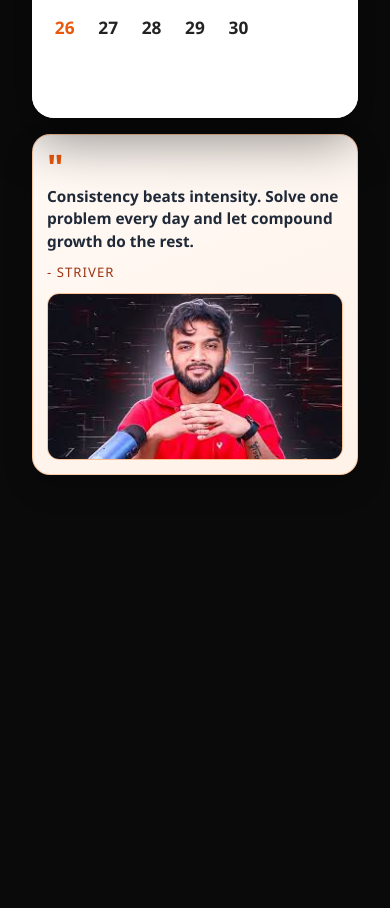
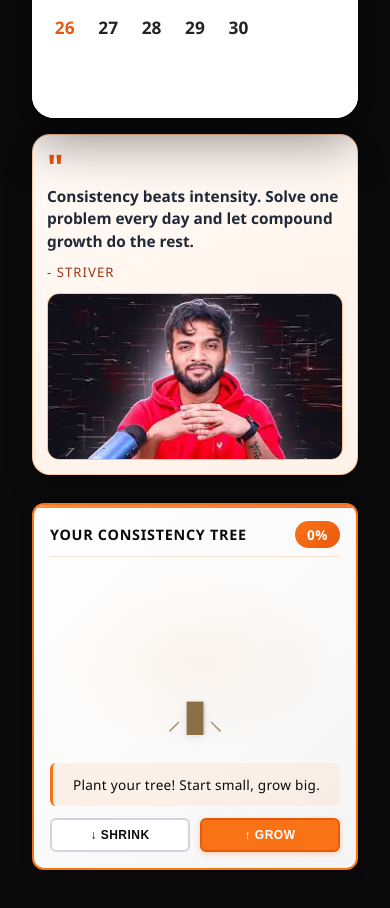
Before and after one commit to RSAgr/toughTUF, a React (Vite) app: page / in a window 390 px wide. Shown: the part 960-1868 px from the top of the page. Before the commit the page ends 1479 px from the top, so only its background shows below. Built offline with nearby package versions, Linux system fonts and the light colour scheme.

Commit message:
tree is not beatiful

```diff
--- a/src/components/Calendar.jsx
+++ b/src/components/Calendar.jsx
@@ -1,6 +1,7 @@
 import { useEffect, useMemo, useRef, useState } from "react";
 import CalendarGrid from "./CalendarGrid";
 import NotesPanel from "./NotesPanel";
+import ConsistencyTree from "./ConsistencyTree";
 import { addMonths, subMonths, format } from "date-fns";
 import "./Calender.css";
 
@@ -334,6 +335,7 @@ export default function Calendar() {
           </div>
         </div>
 
+        <div className="right-sidebar">
             <aside className="motivation-card">
               <p className="motivation-quote-mark">"</p>
               <p className="motivation-quote">
@@ -342,6 +344,8 @@ export default function Calendar() {
               <p className="motivation-author">- Striver</p>
               <img src="/striver.jpeg" alt="Striver" className="motivation-image" />
             </aside>
+            <ConsistencyTree />
+        </div>
       </div>
     </div>
   );
--- a/src/components/Calender.css
+++ b/src/components/Calender.css
@@ -192,6 +192,12 @@
 
 /* Two faces */
 .page-face {
+.right-sidebar {
+  display: flex;
+  flex-direction: column;
+  gap: 16px;
+  width: 280px;
+}
   width: 100%;
   backface-visibility: hidden;
   background: white;
@@ -676,6 +682,13 @@
   align-items: start;
 }
 
+.right-sidebar {
+  display: flex;
+  flex-direction: column;
+  gap: 16px;
+  width: 280px;
+}
+
 .motivation-card {
   background: linear-gradient(160deg, #fff9f5, #fff2e8);
   border: 1px solid rgba(249, 115, 22, 0.35);
@@ -1069,6 +1082,12 @@
     max-width: 480px;
     justify-self: center;
   }
+
+  .right-sidebar {
+    width: 100%;
+    max-width: 480px;
+    justify-self: center;
+  }
 }
 
 @media (max-width: 768px) {
--- /dev/null
+++ b/src/components/ConsistencyTree.css
@@ -0,0 +1,202 @@
+/* Consistency Tree Card */
+.consistency-card {
+  display: flex;
+  flex-direction: column;
+  gap: 16px;
+  padding: 20px;
+  background: linear-gradient(135deg, var(--tuf-white) 0%, #f5f5f5 100%);
+  border-radius: 12px;
+  border: 2px solid var(--tuf-orange);
+  box-shadow: 0 4px 12px rgba(0, 0, 0, 0.15);
+  position: relative;
+  overflow: hidden;
+}
+
+.consistency-card::before {
+  content: "";
+  position: absolute;
+  top: 0;
+  left: 0;
+  right: 0;
+  height: 3px;
+  background: linear-gradient(90deg, var(--tuf-orange), var(--tuf-orange-strong));
+  opacity: 0.8;
+}
+
+.consistency-header {
+  display: flex;
+  justify-content: space-between;
+  align-items: center;
+  padding-bottom: 8px;
+  border-bottom: 1px solid rgba(245, 127, 23, 0.2);
+}
+
+.consistency-header h3 {
+  margin: 0;
+  font-size: 1rem;
+  font-weight: 700;
+  color: var(--tuf-black);
+  text-transform: uppercase;
+  letter-spacing: 0.05em;
+}
+
+.consistency-level {
+  background: linear-gradient(135deg, var(--tuf-orange), var(--tuf-orange-strong));
+  color: var(--tuf-white);
+  padding: 4px 12px;
+  border-radius: 20px;
+  font-size: 0.85rem;
+  font-weight: 600;
+  letter-spacing: 0.04em;
+}
+
+/* Tree Visualization */
+.tree-visualization {
+  display: flex;
+  justify-content: center;
+  align-items: center;
+  padding: 20px 0;
+  background: radial-gradient(ellipse at center, rgba(245, 127, 23, 0.05) 0%, transparent 70%);
+  border-radius: 8px;
+  min-height: 200px;
+}
+
+.tree-svg {
+  width: 120px;
+  height: 180px;
+  filter: drop-shadow(0 2px 4px rgba(0, 0, 0, 0.1));
+}
+
+/* Tree Trunk */
+.tree-trunk {
+  fill: #8B6F47;
+  filter: drop-shadow(1px 1px 2px rgba(0, 0, 0, 0.2));
+}
+
+/* Tree Roots */
+.tree-root {
+  stroke: #8B6F47;
+  stroke-width: 2;
+  stroke-linecap: round;
+  opacity: 0.7;
+}
+
+/* Tree Foliage - grows in segments */
+.tree-foliage {
+  fill: var(--tuf-orange);
+  transition: opacity 0.4s ease-out;
+  filter: drop-shadow(2px 2px 3px rgba(0, 0, 0, 0.15));
+}
+
+/* Consistency Stats */
+.consistency-stats {
+  text-align: center;
+  padding: 12px;
+  background: rgba(245, 127, 23, 0.08);
+  border-radius: 6px;
+  border-left: 3px solid var(--tuf-orange);
+}
+
+.consistency-message {
+  margin: 0;
+  color: var(--tuf-black);
+  font-size: 0.9rem;
+  font-weight: 500;
+  letter-spacing: 0.02em;
+  line-height: 1.4;
+}
+
+/* Buttons */
+.consistency-buttons {
+  display: grid;
+  grid-template-columns: 1fr 1fr;
+  gap: 10px;
+}
+
+.btn-grow,
+.btn-shrink {
+  padding: 10px 14px;
+  border: 2px solid;
+  border-radius: 6px;
+  font-size: 0.85rem;
+  font-weight: 600;
+  letter-spacing: 0.04em;
+  text-transform: uppercase;
+  cursor: pointer;
+  transition: all 0.2s ease;
+  display: flex;
+  align-items: center;
+  justify-content: center;
+  gap: 6px;
+}
+
+.btn-grow {
+  background: var(--tuf-orange);
+  color: var(--tuf-white);
+  border-color: var(--tuf-orange-strong);
+  box-shadow: 0 2px 6px rgba(245, 127, 23, 0.3);
+}
+
+.btn-grow:hover {
+  background: var(--tuf-orange-strong);
+  transform: translateY(-2px);
+  box-shadow: 0 4px 12px rgba(245, 127, 23, 0.4);
+}
+
+.btn-grow:active {
+  transform: translateY(0);
+  box-shadow: 0 2px 4px rgba(245, 127, 23, 0.3);
+}
+
+.btn-shrink {
+  background: var(--tuf-white);
+  color: var(--tuf-black);
+  border-color: #d1d5db;
+}
+
+.btn-shrink:hover {
+  background: #f3f4f6;
+  border-color: #9ca3af;
+  transform: translateY(-2px);
+}
+
+.btn-shrink:active {
+  transform: translateY(0);
+}
+
+/* Responsive */
+@media (max-width: 1024px) {
+  /* Removed broken media query section */
+}
+
+@media (max-width: 768px) {
+  .consistency-card {
+    margin-top: 12px;
+    padding: 16px;
+    gap: 12px;
+  }
+
+  .consistency-header h3 {
+    font-size: 0.9rem;
+  }
+
+  .tree-visualization {
+    min-height: 160px;
+    padding: 16px 0;
+  }
+
+  .tree-svg {
+    width: 100px;
+    height: 150px;
+  }
+
+  .consistency-message {
+    font-size: 0.85rem;
+  }
+
+  .btn-grow,
+  .btn-shrink {
+    padding: 8px 12px;
+    font-size: 0.75rem;
+  }
+}
--- /dev/null
+++ b/src/components/ConsistencyTree.jsx
@@ -0,0 +1,91 @@
+import { useState, useEffect } from "react";
+import "./ConsistencyTree.css";
+
+export default function ConsistencyTree() {
+  const [treeHeight, setTreeHeight] = useState(0);
+
+  // Load tree height from localStorage on mount
+  useEffect(() => {
+    const saved = localStorage.getItem("treeHeight");
+    if (saved) {
+      setTreeHeight(Math.max(0, Math.min(100, parseInt(saved, 10))));
+    }
+  }, []);
+
+  // Save to localStorage whenever tree height changes
+  useEffect(() => {
+    localStorage.setItem("treeHeight", String(treeHeight));
+  }, [treeHeight]);
+
+  const grow = () => {
+    setTreeHeight((prev) => Math.min(100, prev + 10));
+  };
+
+  const shrink = () => {
+    setTreeHeight((prev) => Math.max(0, prev - 10));
+  };
+
+  // Calculate tree segments (0-10 levels)
+  const segments = Math.floor(treeHeight / 10);
+  const percentage = (treeHeight % 10) * 10;
+
+  return (
+    <div className="consistency-card">
+      <div className="consistency-header">
+        <h3>Your Consistency Tree</h3>
+        <span className="consistency-level">{treeHeight}%</span>
+      </div>
+
+      <div className="tree-visualization">
+        <svg className="tree-svg" viewBox="0 0 120 180" xmlns="http://www.w3.org/2000/svg">
+          {/* Trunk - always visible */}
+          <rect className="tree-trunk" x="50" y="140" width="20" height="40" />
+
+          {/* Roots - always visible */}
+          <line className="tree-root" x1="40" y1="165" x2="30" y2="175" />
+          <line className="tree-root" x1="80" y1="165" x2="90" y2="175" />
+          <line className="tree-root" x1="60" y1="180" x2="55" y2="175" />
+          <line className="tree-root" x1="60" y1="180" x2="65" y2="175" />
+
+          {/* Foliage segments - grow from 0 to 10 levels */}
+          {[...Array(10)].map((_, i) => {
+            const isVisible = i < segments;
+            const radius = 45 - i * 4;
+            const yPos = 130 - i * 12;
+            const opacity = isVisible ? 1 : i === segments ? percentage / 100 : 0;
+
+            return (
+              <circle
+                key={i}
+                className="tree-foliage"
+                cx="60"
+                cy={yPos}
+                r={radius}
+                style={{ opacity }}
+              />
+            );
+          })}
+        </svg>
+      </div>
+
+      <div className="consistency-stats">
+        <p className="consistency-message">
+          {treeHeight === 0 && "Plant your tree! Start small, grow big."}
+          {treeHeight > 0 && treeHeight < 30 && "Keep watering! 🌱"}
+          {treeHeight >= 30 && treeHeight < 60 && "Growing strong! 🌿"}
+          {treeHeight >= 60 && treeHeight < 90 && "Magnificent growth! 🌳"}
+          {treeHeight >= 90 && "Your tree stands tall! 🌲"}
+        </p>
+      </div>
+
+      <div className="consistency-buttons">
+        <button className="btn-shrink" onClick={shrink} title="Lose consistency progress">
+          ↓ Shrink
+        </button>
+        <button className="btn-grow" onClick={grow} title="Grow your consistency tree">
+          ↑ Grow
+        </button>
+      </div>
+    </div>
+  );
+}
```
Lines whose indentation alone changed are shown as unchanged.
